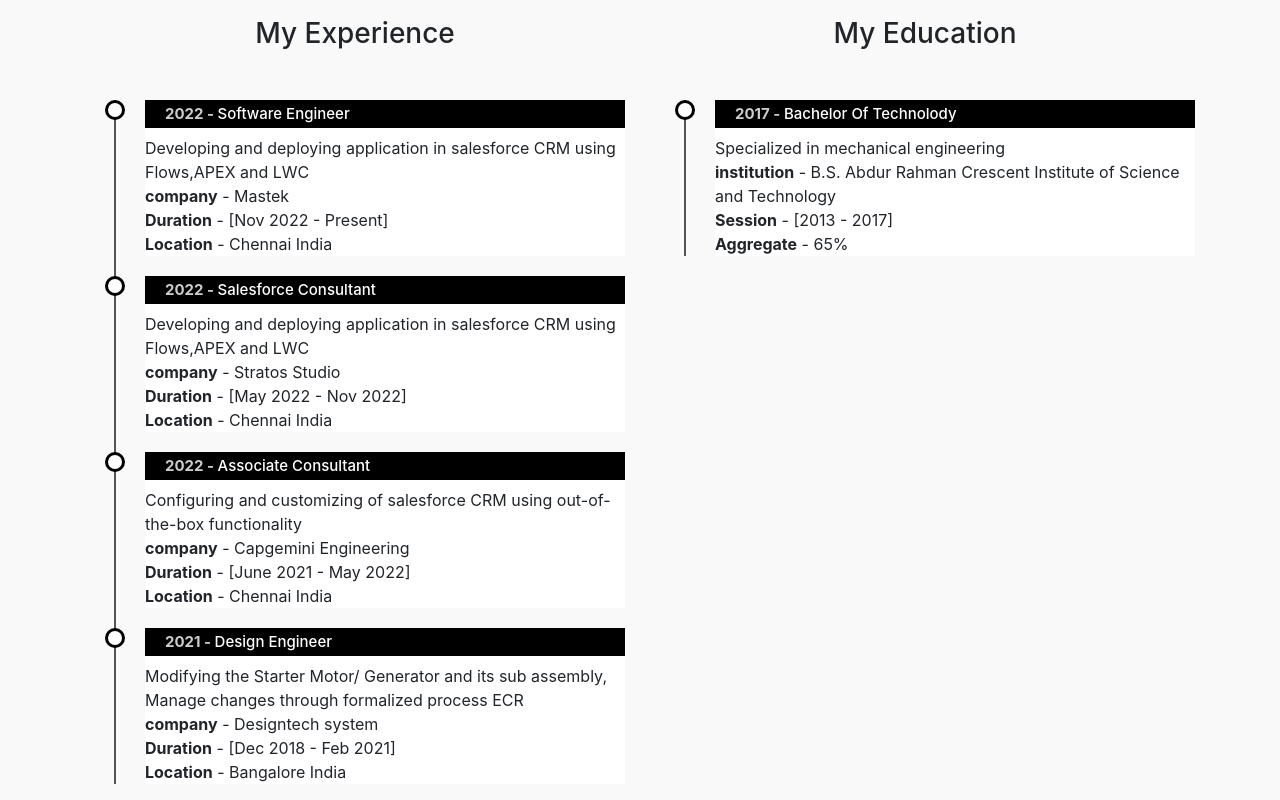
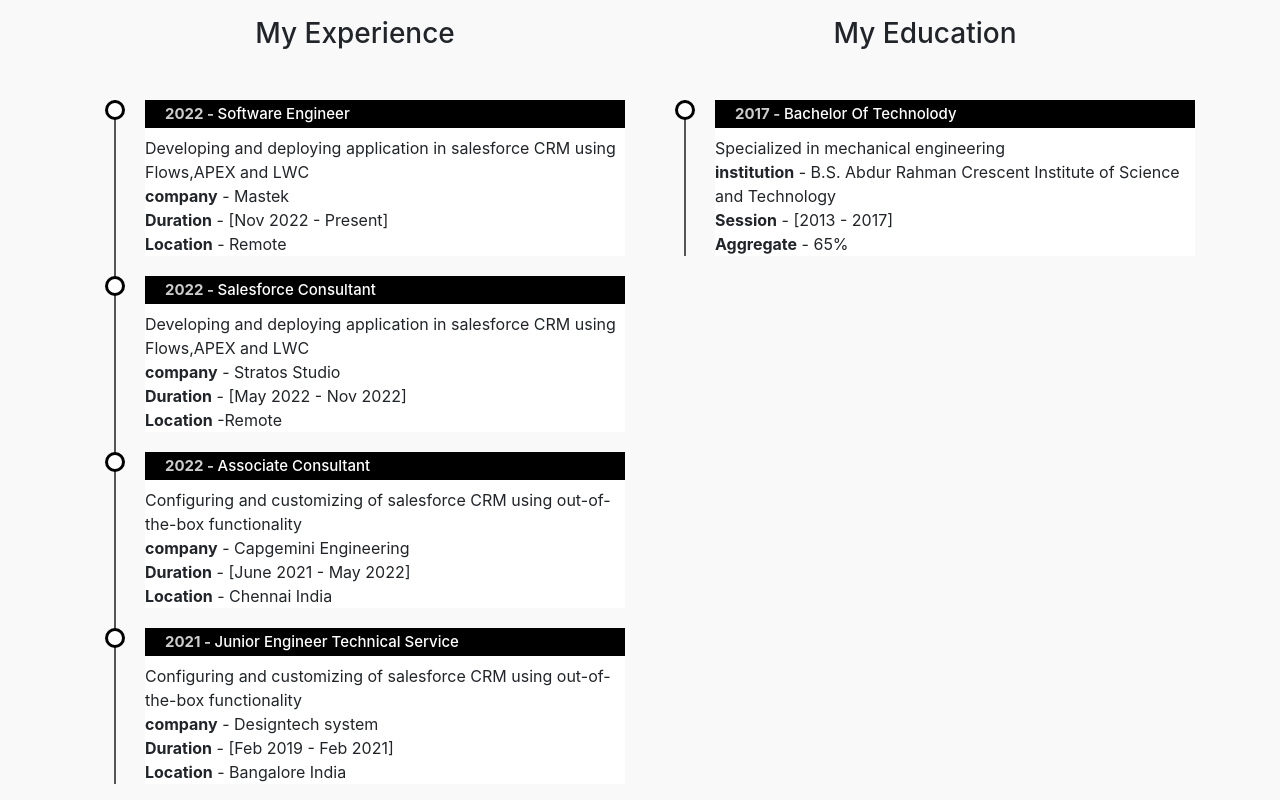
Before and after one commit to malikarshath/malikarshath.github.io, a plain HTML site: page index.html in a window 1280 px wide. Shown: the part 1520-2320 px from the top of the page. Drawn offline with nearby package versions, Linux system fonts and the light colour scheme.

Commit message:
Update index.html

```diff
--- a/index.html
+++ b/index.html
@@ -129,7 +129,7 @@
 <p>Developing and deploying application in salesforce CRM using Flows,APEX and LWC<br>
 <b>company</b> - Mastek<br>
 <b>Duration</b> - [Nov 2022 - Present]<br>
-<b>Location</b> - Chennai India<br>
+<b>Location</b> - Remote<br>
 </p>
 </li>
 <li>
@@ -137,7 +137,7 @@
 <p>Developing and deploying application in salesforce CRM using Flows,APEX and LWC<br>
 <b>company</b> - Stratos Studio<br>
 <b>Duration</b> - [May 2022 - Nov 2022]<br>
-<b>Location</b> - Chennai India<br>
+<b>Location</b> -Remote<br>
 </p>
 </li>
 <li>
@@ -150,10 +150,10 @@
 </li>
 
 <li>
-<h4><span>2021 - </span> Design Engineer</h4>
-<p>Modifying the Starter Motor/ Generator and its sub assembly, Manage changes through formalized process ECR<br>
+<h4><span>2021 - </span>Junior Engineer Technical Service</h4>
+<p>Configuring and customizing of salesforce CRM using out-of-the-box functionality<br>
 <b>company</b> - Designtech system<br>
-<b>Duration</b> - [Dec 2018 - Feb 2021]<br>
+<b>Duration</b> - [Feb 2019 - Feb 2021]<br>
 <b>Location</b> - Bangalore India<br>
 </p>
 </li>
```
